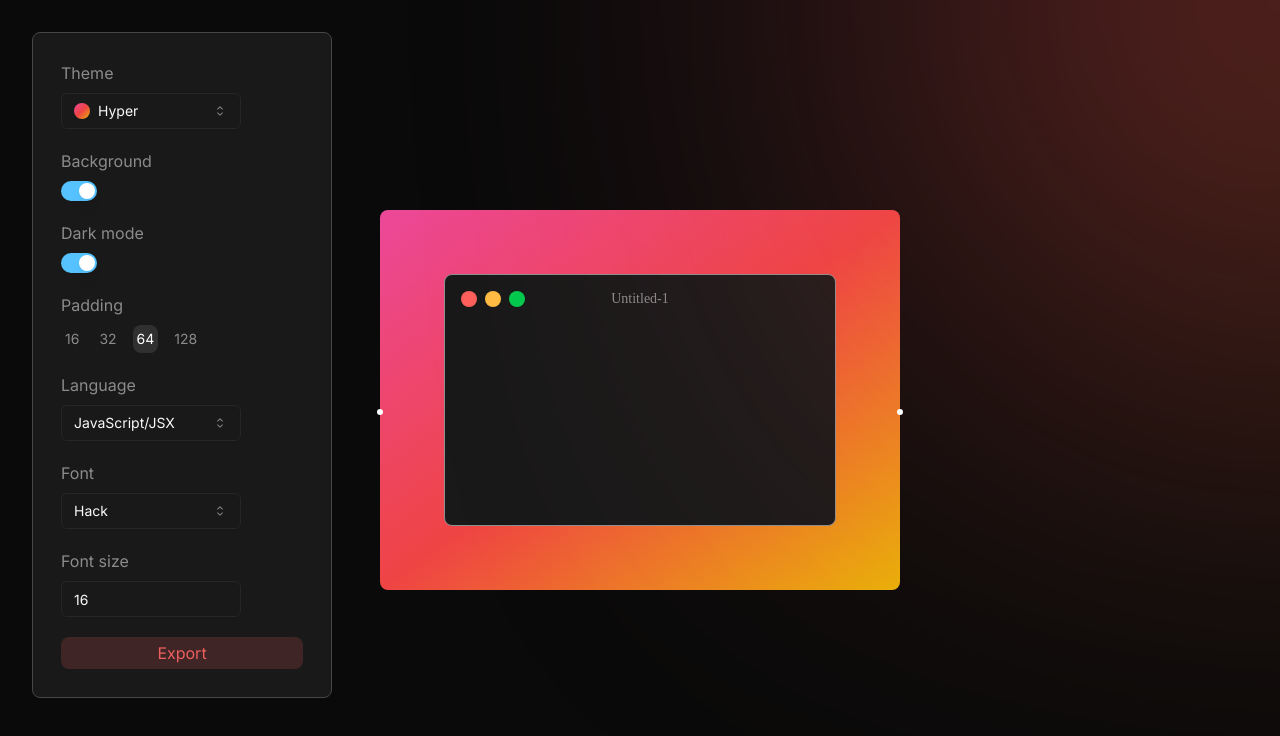
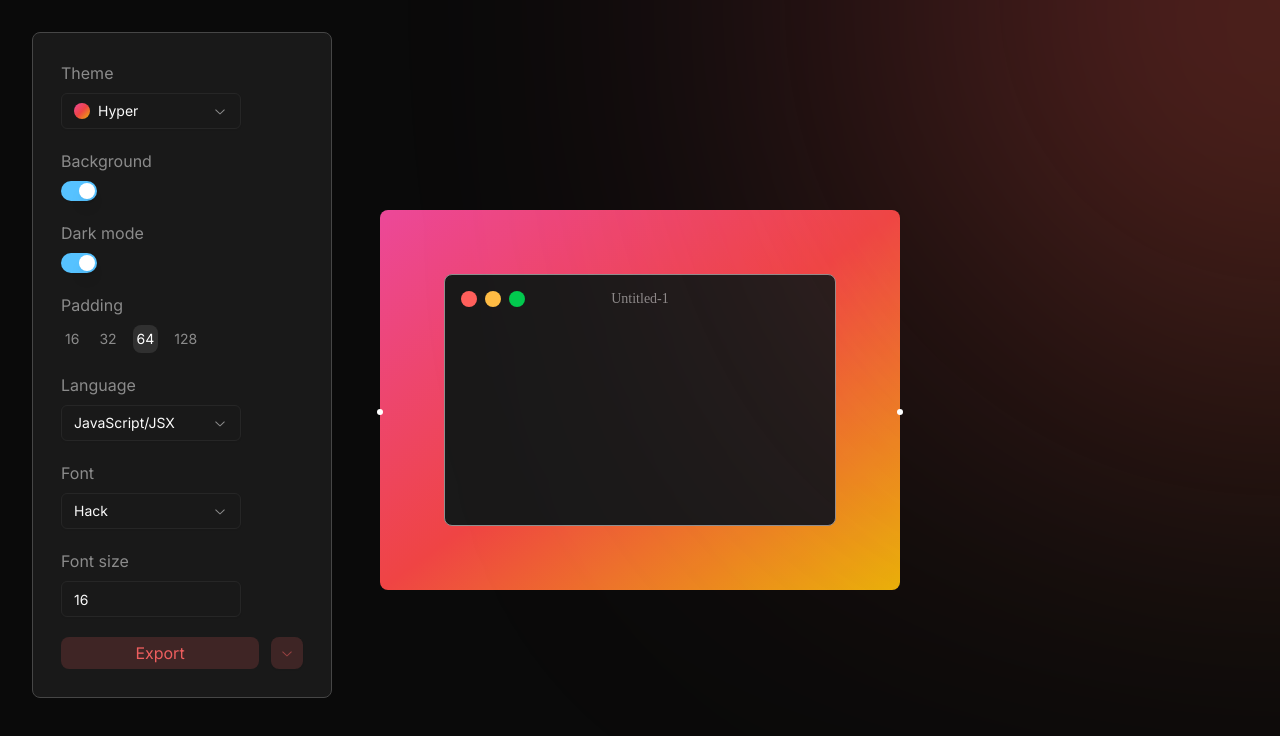
Before and after one commit to BohdanShh/Beauty-Code-Snapshot, a Next.js app: page / in a window 1280 px wide. Shown: the top 736 px of the page. Built offline with nearby package versions, Linux system fonts and the light colour scheme.

Commit message:
Added select for more options

```diff
--- a/src/components/ui/select.tsx
+++ b/src/components/ui/select.tsx
@@ -1,7 +1,7 @@
 'use client';
 
 import * as React from 'react';
-import { CaretSortIcon, CheckIcon, ChevronDownIcon, ChevronUpIcon } from '@radix-ui/react-icons';
+import { ChevronDownIcon, ChevronUpIcon } from '@radix-ui/react-icons';
 import * as SelectPrimitive from '@radix-ui/react-select';
 
 import { cn } from 'src/lib/utils';
@@ -26,7 +26,7 @@ const SelectTrigger = React.forwardRef<
   >
     {children}
     <SelectPrimitive.Icon asChild>
-      <CaretSortIcon className="h-4 w-4 opacity-50" />
+      <ChevronDownIcon className="h-4 w-4 opacity-50" />
     </SelectPrimitive.Icon>
   </SelectPrimitive.Trigger>
 ));
@@ -116,11 +116,6 @@ const SelectItem = React.forwardRef<
     )}
     {...props}
   >
-    <span className="absolute right-2 flex h-3.5 w-3.5 items-center justify-center">
-      <SelectPrimitive.ItemIndicator>
-        <CheckIcon className="h-4 w-4" />
-      </SelectPrimitive.ItemIndicator>
-    </span>
     <SelectPrimitive.ItemText>{children}</SelectPrimitive.ItemText>
   </SelectPrimitive.Item>
 ));
--- a/src/features/SettingsBar/index.tsx
+++ b/src/features/SettingsBar/index.tsx
@@ -1,6 +1,7 @@
 'use client';
 
 import { FC, ForwardedRef, RefObject, forwardRef } from 'react';
+import { Link2Icon, ClipboardIcon } from '@radix-ui/react-icons';
 import { cn } from 'src/lib/utils';
 import { Switch } from 'src/components/ui/switch';
 import {
@@ -150,12 +151,34 @@ const SettingsBar: FC<SettingsBarProps> = forwardRef((_, ref) => {
         />
       </div>
       <div className={styles.flexItem}>
-        <button
-          className="h-full rounded-lg text-[#ee5e5e] p-1 bg-[#ee5e5e2d] transition-all duration-200 hover:bg-[#ee5e5e54]"
-          onClick={handleDownloadCodeImage}
-        >
-          Export
-        </button>
+        <div className="flex gap-3">
+          <button className={cn('flex-grow', styles.btn)} onClick={handleDownloadCodeImage}>
+            Export
+          </button>
+          <button>
+            <Select>
+              <SelectTrigger
+                className={cn('w-8 items-center justify-center border-none', styles.btn)}
+              />
+              <SelectContent>
+                <SelectGroup>
+                  <SelectItem value="image">
+                    <div className="flex gap-2 items-center">
+                      <ClipboardIcon />
+                      <div>Copy Image</div>
+                    </div>
+                  </SelectItem>
+                  <SelectItem value="url">
+                    <div className="flex gap-2 items-center">
+                      <Link2Icon />
+                      <div>Copy URL</div>
+                    </div>
+                  </SelectItem>
+                </SelectGroup>
+              </SelectContent>
+            </Select>
+          </button>
+        </div>
       </div>
     </div>
   );
--- a/src/features/SettingsBar/styles.module.css
+++ b/src/features/SettingsBar/styles.module.css
@@ -17,3 +17,7 @@
 .menuItem {
   @apply flex items-center justify-between gap-2;
 }
+
+.btn {
+  @apply h-full rounded-lg text-[#ee5e5e] p-1 bg-[#ee5e5e2d] transition-all duration-200 hover:bg-[#ee5e5e54];
+}
```
